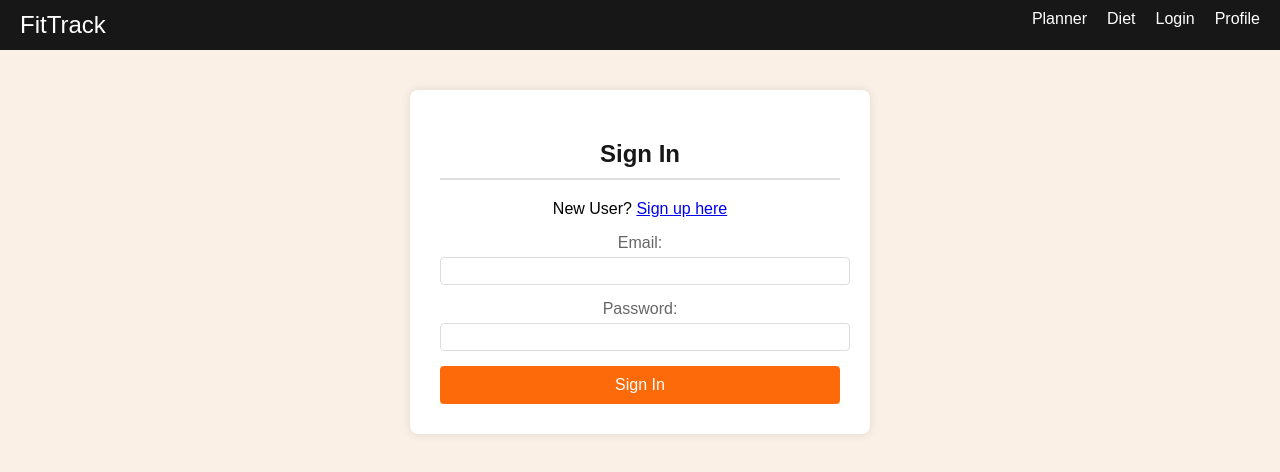
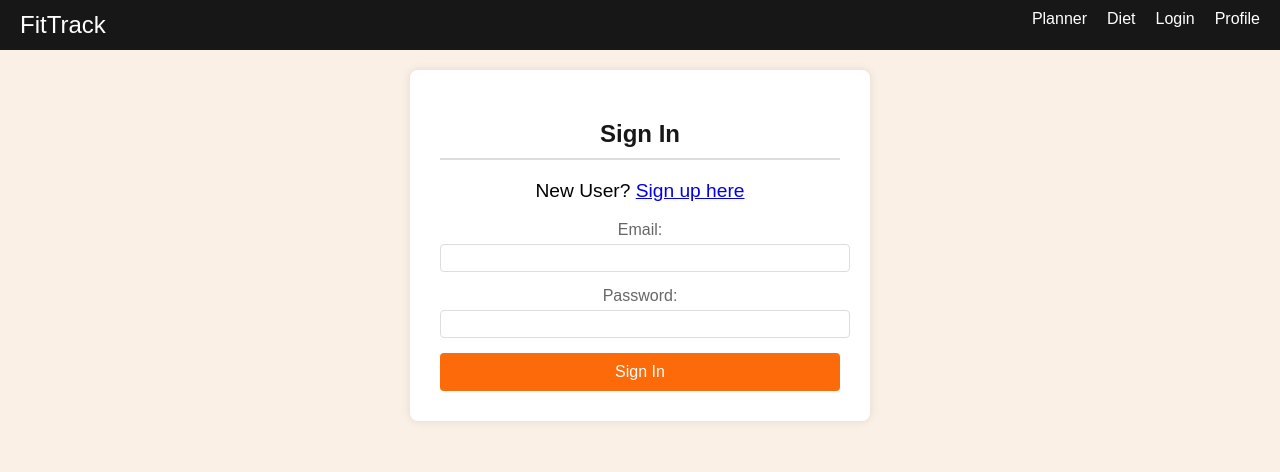
Before and after one commit to Vid2714/Health-and-Fitness-tracking-website-using-LLM, a React (Create React App) app in the folder fitness-app/: page /sign-in in a window 1280 px wide. Shown: the top 472 px of the page. Built offline with nearby package versions, Linux system fonts and the light colour scheme.

Commit message:
minor changes

```diff
--- a/fitness-app/src/App.css
+++ b/fitness-app/src/App.css
@@ -6,5 +6,5 @@ body, html {
 }
 
 .App{
-  padding: auto;
+  padding: 0;
 }
--- a/fitness-app/src/components/HomePage.css
+++ b/fitness-app/src/components/HomePage.css
@@ -25,16 +25,14 @@
   .hero {
     text-align: center;
     padding: 60px 0;
-
+    font-size: 1.6rem;
     background-image: url('./assets/treadmills.jpg');
     background-size: cover;
-    border-radius: 8px;
     margin-bottom: 40px;
     height: 500px;
   }
 
   .hero h1 {
-    font-size: 2.5em;
     color: black;
   }
 
@@ -43,7 +41,9 @@
     justify-content: space-between;
     margin-bottom: 40px;
   }
-
+  section{
+    margin: 0 5%;
+  }
   .feature {
     flex-basis: 30%;
     text-align: center;
--- a/fitness-app/src/components/WorkoutPlanner.css
+++ b/fitness-app/src/components/WorkoutPlanner.css
@@ -17,7 +17,9 @@ h1, h2 {
   color: #333;
   text-align: center;
 }
-
+p{
+  font-size: 1.2rem;
+}
 .section {
   margin-bottom: 40px;
 }
@@ -150,6 +152,7 @@ button:hover ,.submit:hover{
   gap: 20px;
   overflow: hidden;
   scroll-behavior: smooth;
+  padding: 0 10px;
 }
 
 .exercise-item {
```
